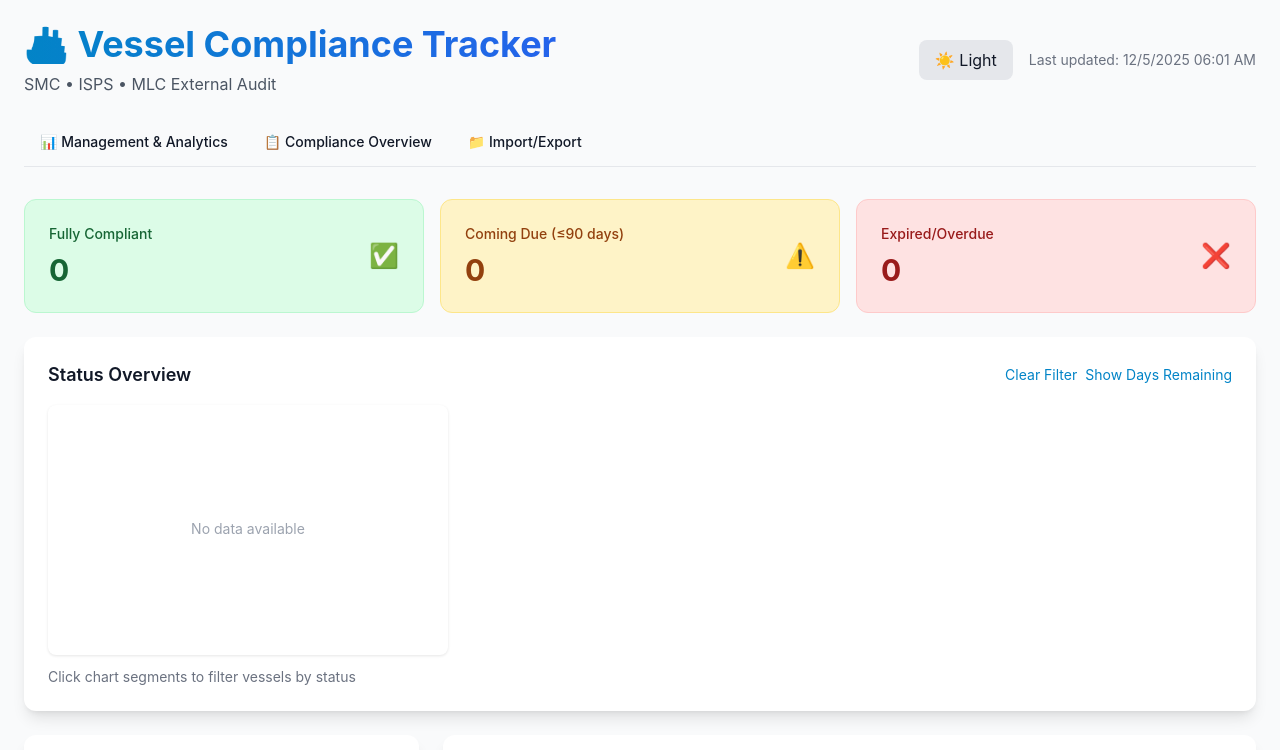
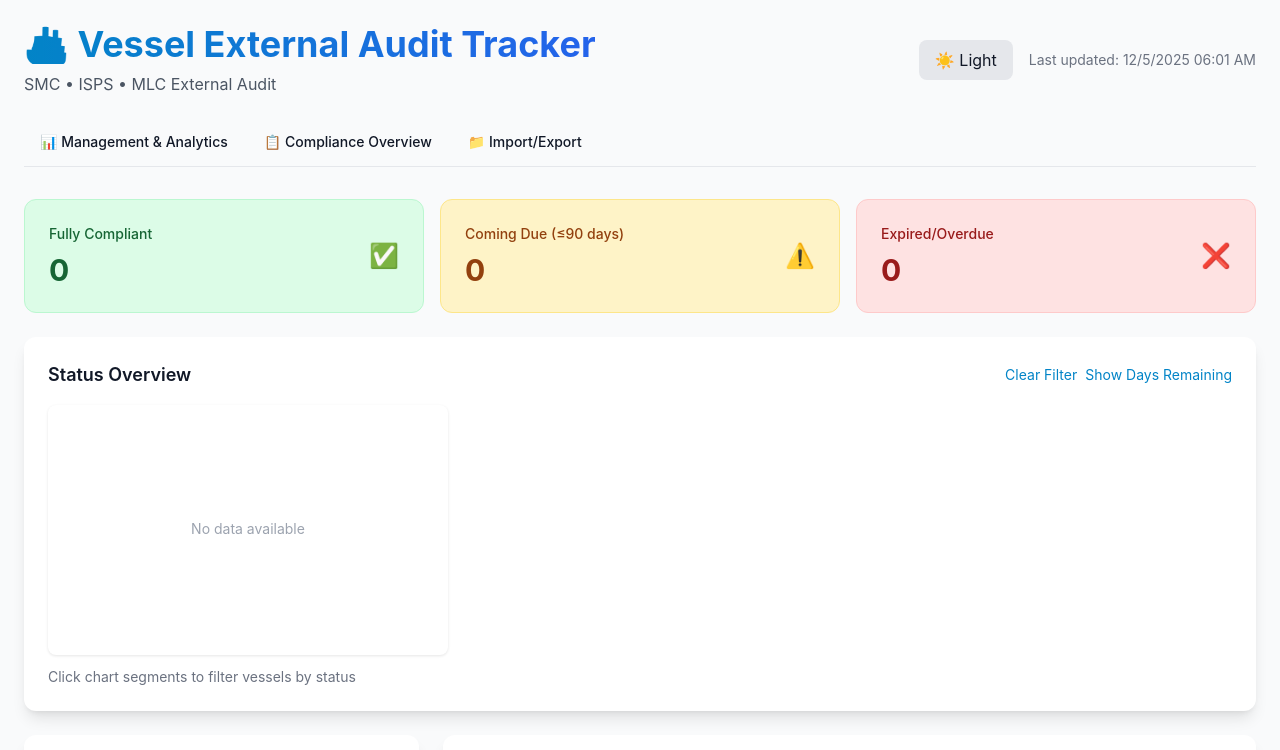
Before and after one commit to webdevlop99/external-tracker-app, a plain HTML site: page index.html in a window 1280 px wide. Shown: the top 750 px of the page. Drawn offline with nearby package versions, Linux system fonts and the light colour scheme.

Commit message:
Update index.html

```diff
--- a/index.html
+++ b/index.html
@@ -198,7 +198,7 @@
               <h1
                 class="text-3xl md:text-4xl font-bold bg-gradient-to-r from-maritime-600 to-blue-600 bg-clip-text text-transparent"
               >
-                🚢 Vessel Compliance Tracker
+                🚢 Vessel External Audit Tracker
               </h1>
               <p class="text-gray-600 dark:text-gray-400 mt-2">
                 SMC • ISPS • MLC External Audit
```
